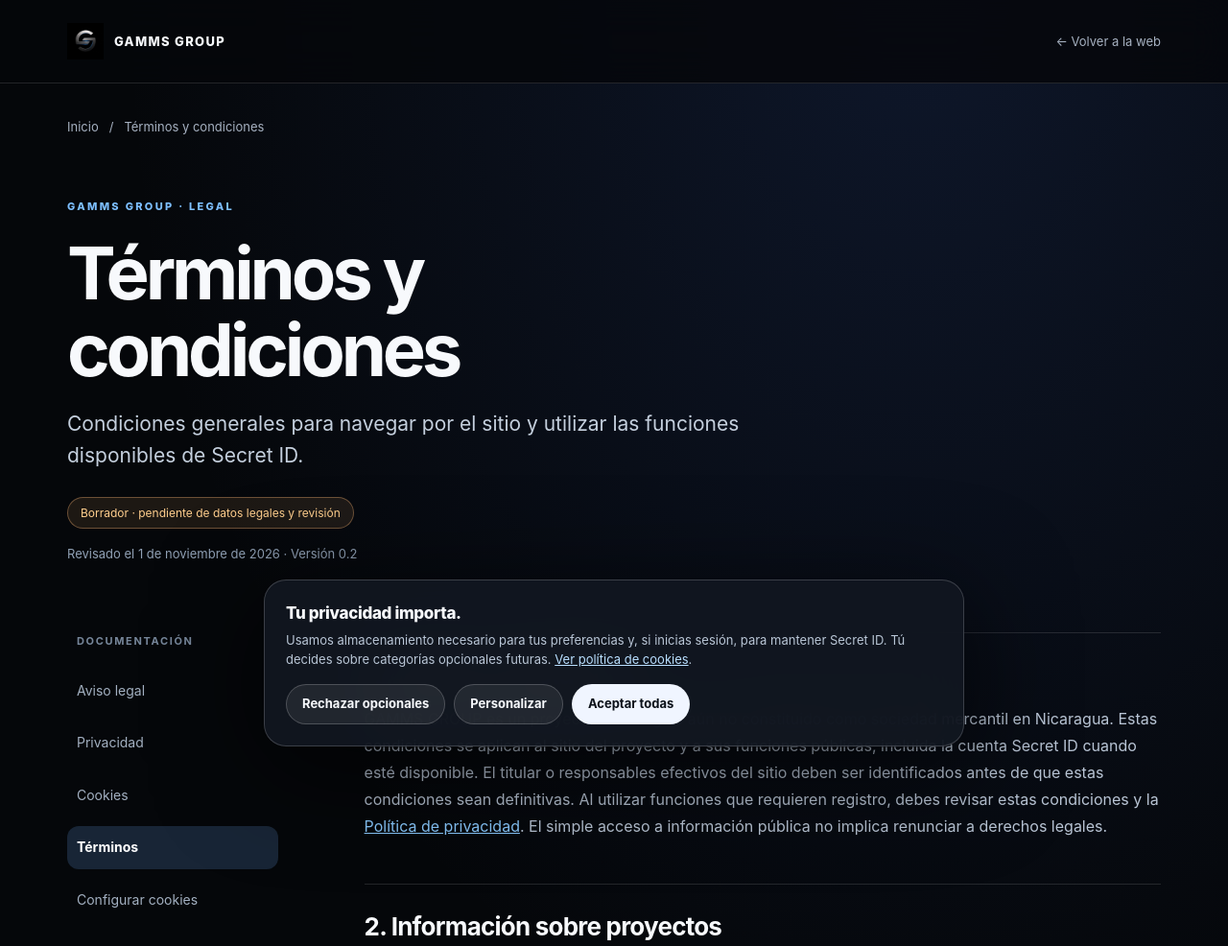
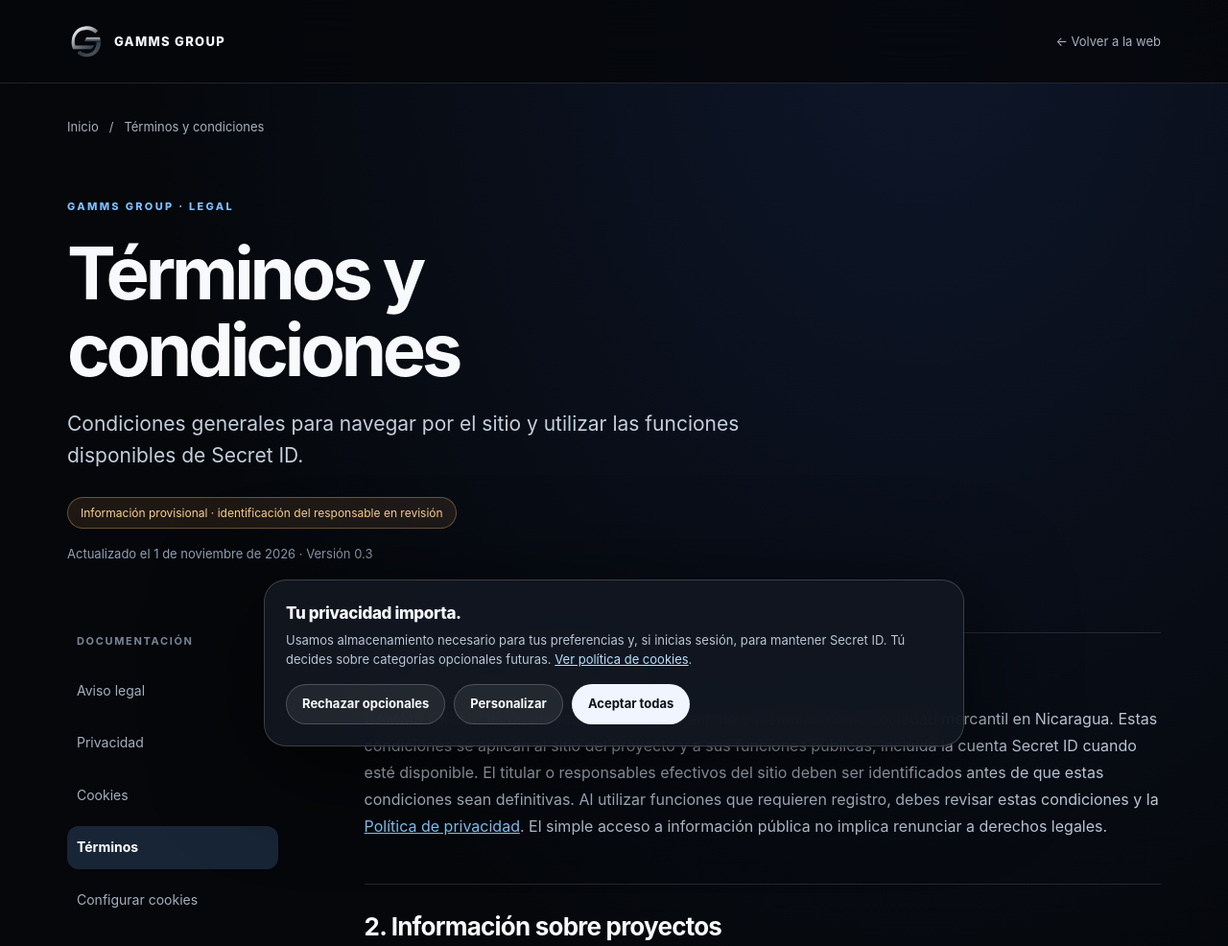
Before and after one commit to gammsstudios-cell/gamms-group-website, a website: page terminos/index.html in a window 1280 px wide. Shown: the top 986 px of the page at 96% size. Drawn offline with Linux system fonts and the light colour scheme.

Commit message:
style(legal): integrar logo SVG y unificar comunicación pública

```diff
--- a/terminos/index.html
+++ b/terminos/index.html
@@ -7,7 +7,7 @@
 <meta name="description" content="Condiciones generales para navegar por el sitio y utilizar las funciones disponibles de Secret ID.">
 <meta name="robots" content="noindex,nofollow">
 <link rel="canonical" href="https://gammsgroup.top/terminos/">
-<link rel="icon" href="/assets/gamms-logo.webp" type="image/webp">
+<link rel="icon" href="/assets/gamms-mark.svg" type="image/svg+xml">
 <link rel="stylesheet" href="/legal/legal.css">
 <link rel="stylesheet" href="/legal/cookie-consent.css">
 <title>Términos y condiciones | GAMMS GROUP</title>
@@ -15,10 +15,10 @@
 </head>
 <body>
 <a class="skip-link" href="#main">Ir al contenido</a>
-<header class="legal-header"><div class="legal-shell header-inner"><a href="/" class="brand"><img src="/assets/gamms-logo.webp" alt="" width="38" height="38"><span>GAMMS GROUP</span></a><a class="home-link" href="/">← Volver a la web</a></div></header>
+<header class="legal-header"><div class="legal-shell header-inner"><a href="/" class="brand"><img src="/assets/gamms-mark.svg" alt="" width="38" height="38"><span>GAMMS GROUP</span></a><a class="home-link" href="/">← Volver a la web</a></div></header>
 <main id="main" class="legal-shell legal-main">
 <div class="breadcrumbs"><a href="/">Inicio</a><span aria-hidden="true">/</span><span>Términos y condiciones</span></div>
-<header class="document-head"><div class="kicker">GAMMS GROUP · LEGAL</div><h1>Términos y condiciones</h1><p>Condiciones generales para navegar por el sitio y utilizar las funciones disponibles de Secret ID.</p><span class="draft-tag">Borrador · pendiente de datos legales y revisión</span><div class="date">Revisado el 1 de noviembre de 2026 · Versión 0.2</div></header>
+<header class="document-head"><div class="kicker">GAMMS GROUP · LEGAL</div><h1>Términos y condiciones</h1><p>Condiciones generales para navegar por el sitio y utilizar las funciones disponibles de Secret ID.</p><span class="draft-tag">Información provisional · identificación del responsable en revisión</span><div class="date">Actualizado el 1 de noviembre de 2026 · Versión 0.3</div></header>
 <div class="doc-layout"><aside class="doc-nav" aria-label="Documentos legales"><strong>Documentación</strong><a href="/aviso-legal/" >Aviso legal</a>
 <a href="/privacidad/" >Privacidad</a>
 <a href="/cookies/" >Cookies</a>
```
